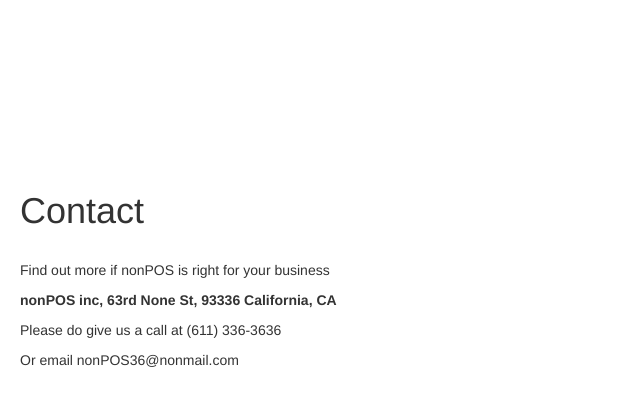
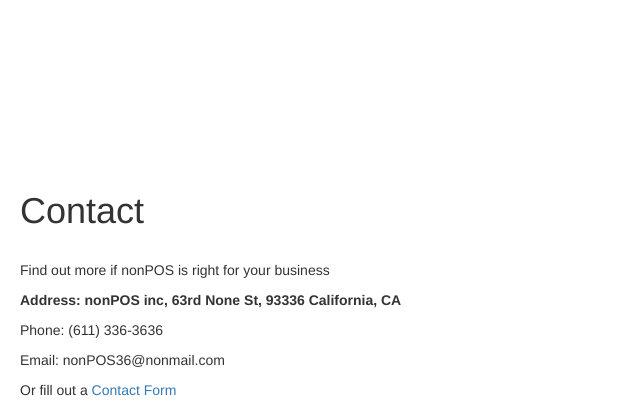
Before and after one commit to nagisobeid/nonPOS, a PHP site: page /final/about.php in a window 1280 px wide. Shown: the part 1178-1598 px from the top of the page, without its empty margins (0-640 px from the left). After the commit the page ends 1574 px from the top, so only its background shows below. Run offline with PHP 8.4, Linux system fonts and the light colour scheme; the visitor is signed in with stand-in values (Sample User, id 1); some libraries are stand-ins or nearby versions.

Commit message:
modified the about and index php files

```diff
--- a/about.php
+++ b/about.php
@@ -55,9 +55,10 @@
                     <div class"w3-container w3-padding-64 w3-dark-gray" id="contact">
                         <h1>Contact</h1><br>
                         <p>Find out more if nonPOS is right for your business</p>
-                        <p class="w3-text-white w3-large"><b>nonPOS inc, 63rd None St, 93336 California, CA</b></p>
-                        <p>Please do give us a call at (611) 336-3636</p>
-                        <p>Or email nonPOS36@nonmail.com<p><br><br>
+                        <p class="w3-text-white w3-large"><b>Address: nonPOS inc, 63rd None St, 93336 California, CA</b></p>
+                        <p>Phone: (611) 336-3636</p>
+                        <p>Email: nonPOS36@nonmail.com<p>
+                        <p>Or fill out a <a href="contactform.html">Contact Form</a></p>
                     </div>
                 </article>
             </section>
```
Also changed, not shown: index.php (+4 -3 lines).
